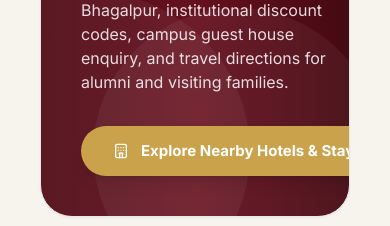
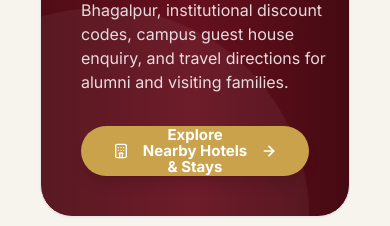
Before and after one commit to code-yashkumar/Convocation-iiitbh, a React (Vite) app: page / in a window 390 px wide. Shown: the part 4280-4506 px from the top of the page. Built offline with nearby package versions, Linux system fonts and the light colour scheme; no server answers; a web font is replaced by a local one.

Commit message:
style(cta): reposition decorative background circular blobs to top-left and bottom-right as requested

```diff
--- a/src/components/common/AccommodationCTA.jsx
+++ b/src/components/common/AccommodationCTA.jsx
@@ -11,9 +11,9 @@ export function AccommodationCTA({ className = '' }) {
       className={`w-full max-w-7xl mx-auto px-6 sm:px-10 lg:px-12 my-5 sm:my-8 ${className}`}
     >
       <div className="relative bg-gradient-to-r from-[#500D16] via-[#66101E] to-[#450A12] text-white rounded-[1.5rem] sm:rounded-[2rem] p-6 sm:p-10 lg:p-12 overflow-hidden shadow-sm border border-maroon-800/80 flex flex-col lg:flex-row items-start lg:items-center justify-between gap-6 sm:gap-8">
-        {/* Background Aesthetic Elements: Two Clean Geometric Circles on the Right */}
-        <div className="absolute right-1/3 sm:right-[32%] -bottom-24 w-72 h-72 sm:w-80 sm:h-80 rounded-full bg-white/5 pointer-events-none" />
-        <div className="absolute -right-10 sm:-right-8 -bottom-20 w-64 h-64 sm:w-72 sm:h-72 rounded-full bg-white/5 pointer-events-none" />
+        {/* Background Aesthetic Elements: Circular Blobs at Top-Left and Bottom-Right */}
+        <div className="absolute left-6 sm:left-14 -top-36 sm:-top-52 w-80 h-80 sm:w-[26rem] sm:h-[26rem] rounded-full bg-white/5 pointer-events-none" />
+        <div className="absolute right-4 sm:right-10 -bottom-36 sm:-bottom-52 w-80 h-80 sm:w-[26rem] sm:h-[26rem] rounded-full bg-white/5 pointer-events-none" />
 
         {/* Left Content */}
         <div className="relative z-10 max-w-2xl space-y-2.5 sm:space-y-3">
@@ -35,7 +35,7 @@ export function AccommodationCTA({ className = '' }) {
         <div className="relative z-10 shrink-0 w-full sm:w-auto">
           <Link
             to="/accommodation"
-            className="group inline-flex items-center justify-center min-h-[3rem] sm:min-h-[3.125rem] px-5 sm:px-8 rounded-pill bg-gold-500 text-charcoal-950 font-body font-bold text-[0.8125rem] min-[360px]:text-[0.84375rem] sm:text-[0.9375rem] shadow-lg hover:bg-gold-400 active:scale-95 transition-all gap-2 sm:gap-3 w-full sm:w-auto whitespace-nowrap text-center"
+            className="group inline-flex items-center justify-center min-h-[3rem] sm:min-h-[3.125rem] px-4 sm:px-8 rounded-pill bg-gold-500 text-charcoal-950 font-body font-bold text-xs min-[360px]:text-[0.8125rem] sm:text-[0.9375rem] shadow-lg hover:bg-gold-400 active:scale-95 transition-all gap-1.5 sm:gap-3 w-full sm:w-auto text-center"
           >
             <Hotel className="w-4 h-4 text-charcoal-950 shrink-0" />
             <span>Explore Nearby Hotels & Stays</span>
```
